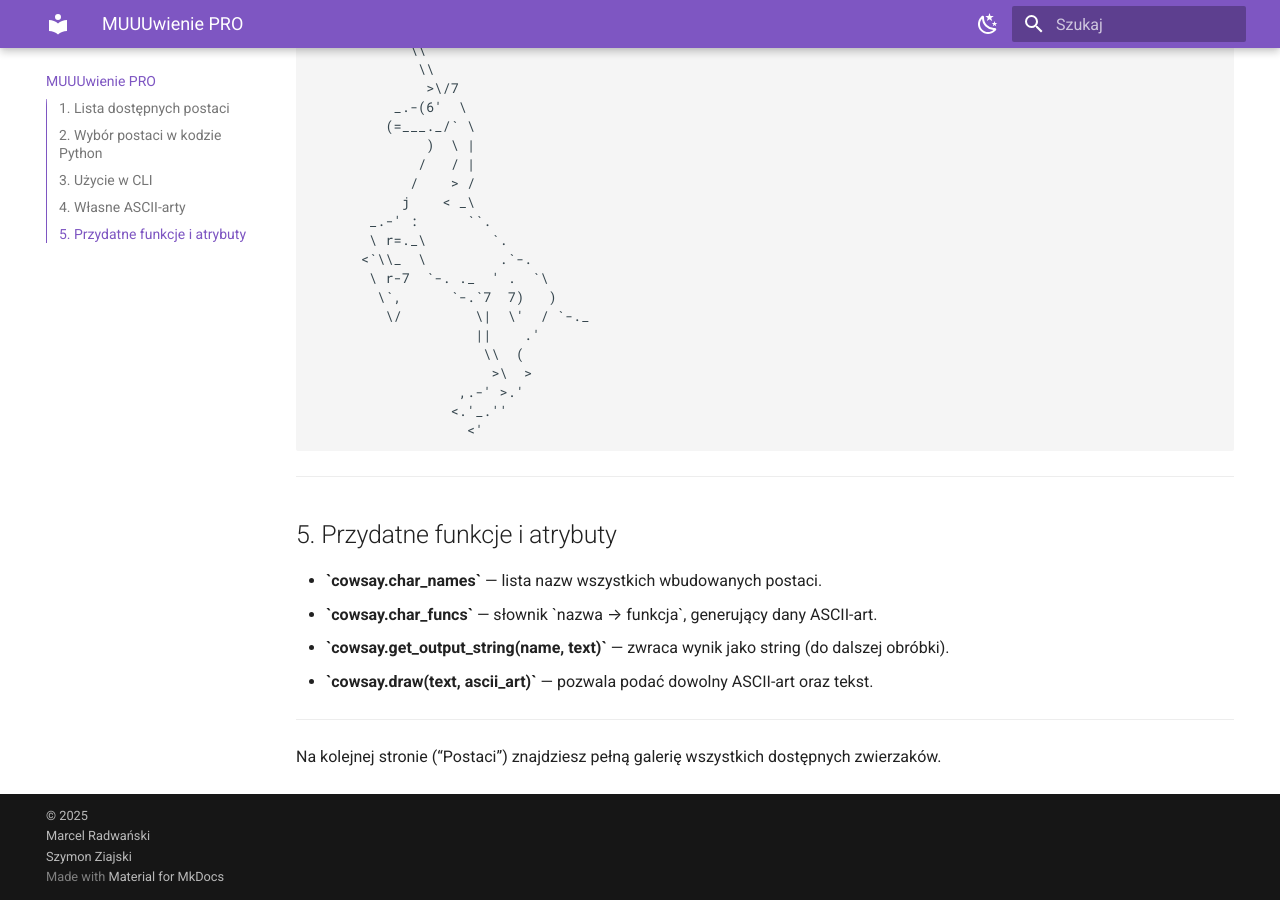
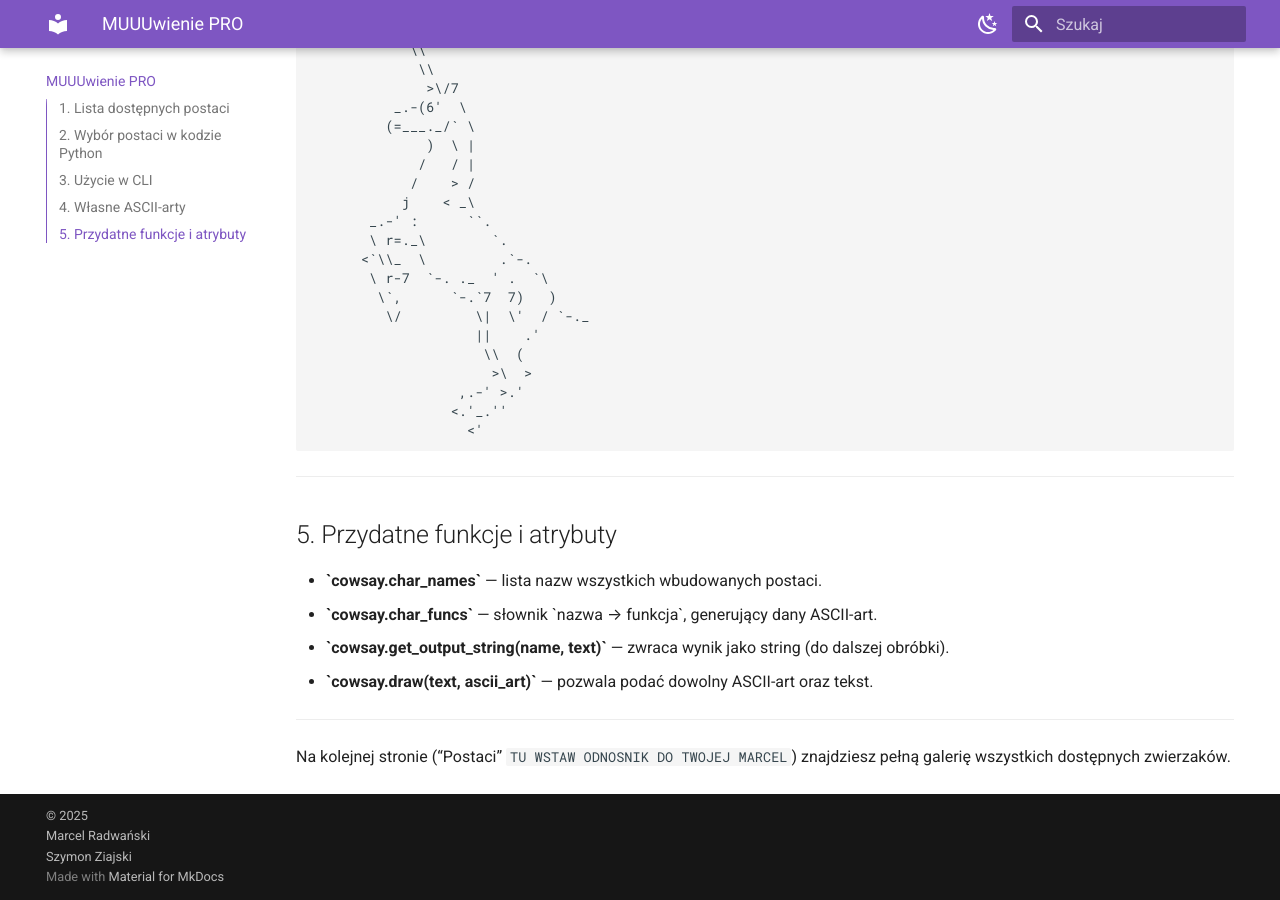
Before and after one commit to m4rcelrad/probable-potato, an MkDocs documentation site: the page built from docs/page2.md, in a window 1280 px wide and 900 px high, scrolled down 1656 px. Built offline with MkDocs 1.6.1 and Material for MkDocs 9.7.7, drawn with Linux system fonts in a browser that asks for light colours.

Commit message:
MIEJSCE NA ODNOSNIK OD MARCELA

````diff
--- a/docs/page2.md
+++ b/docs/page2.md
@@ -102,4 +102,4 @@ Poniżej znajdziesz przykładowy rysunek jednorogowaca TM do przetestowania w pl
 
 ---
 
-Na kolejnej stronie (“Postaci”) znajdziesz pełną galerię wszystkich dostępnych zwierzaków.
+Na kolejnej stronie (“Postaci” ```TU WSTAW ODNOSNIK DO TWOJEJ MARCEL```) znajdziesz pełną galerię wszystkich dostępnych zwierzaków.
````
